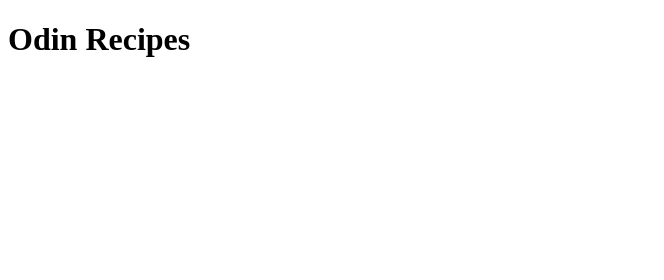
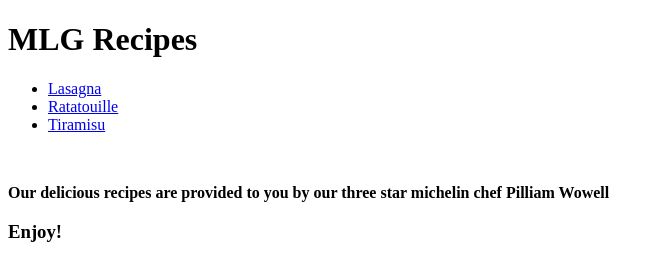
Before and after one commit to unc0unted/odin-recipies, a plain HTML site: page index.html in a window 1280 px wide. Shown: the whole page, without its empty margins (0-664 px from the left). Drawn offline with Linux system fonts and the light colour scheme.

Commit message:
Finish initial index.html page

```diff
--- a/index.html
+++ b/index.html
@@ -3,10 +3,17 @@
 <head>
     <meta charset="UTF-8">
     <meta name="viewport" content="width=device-width, initial-scale=1.0">
-    <title>Odin Recipes</title>
+    <title>MLG Recipes</title>
 </head>
 <body>
-    <h1>Odin Recipes</h1>
-
+    <h1>MLG Recipes</h1>
+    <ul>
+        <li><a href="recipes/lasagna.html" target="_blank" >Lasagna</a></li>
+        <li><a href="recipes/ratatouille.html" target="_blank" >Ratatouille</a></li>
+        <li><a href="recipes/tiramisu.html" target="_blank" >Tiramisu</a></li>
+    </ul>
+    <br>
+    <p><strong>Our delicious recipes are provided to you by our three star michelin chef Pilliam Wowell</strong></p>
+    <h3>Enjoy!</h3>
 </body>
 </html>
```
